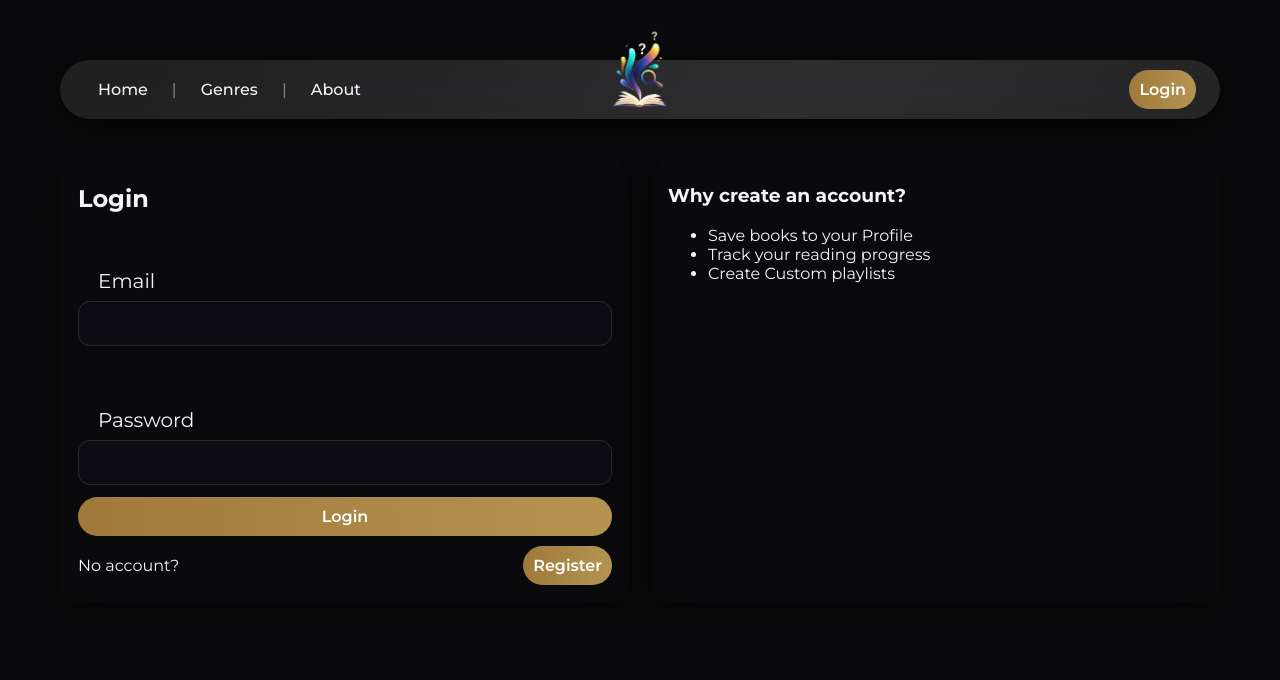
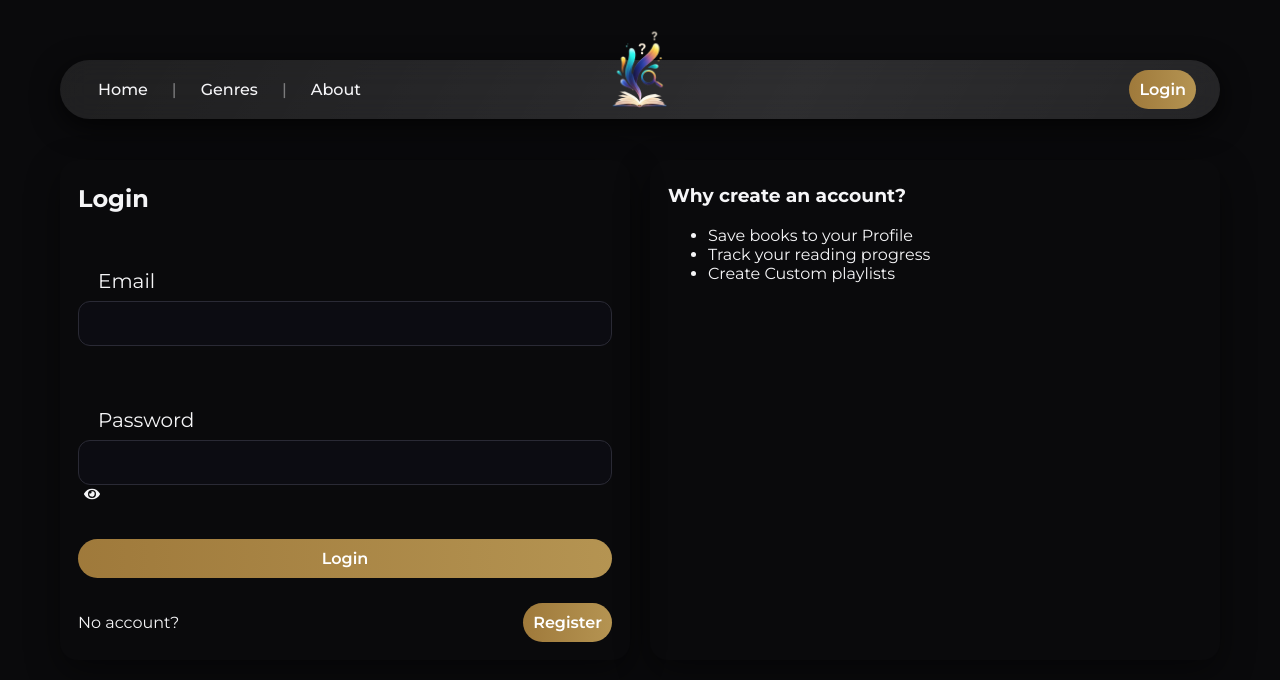
Before and after one commit to rishitsinghhere/What-Do-I-Read, a React (Create React App) app in the folder what-do-i-read/: page /auth in a window 1280 px wide. Shown: the top 680 px of the page. Built offline with nearby package versions, Linux system fonts and the light colour scheme.

Commit message:
Update Auth.jsx

```diff
--- a/what-do-i-read/src/pages/Auth.jsx
+++ b/what-do-i-read/src/pages/Auth.jsx
@@ -1,49 +1,133 @@
 import { useState } from "react";
 import { useNavigate } from "react-router-dom";
 import { useAuth } from "../context/AuthContext";
+import * as FaIcons from "react-icons/fa"; // Import all FontAwesome icons
 
 export default function Auth(){
   const [mode, setMode] = useState("login");
   const { login, register } = useAuth();
   const nav = useNavigate();
 
-  const [name,setName] = useState("");
-  const [email,setEmail] = useState("");
-  const [password,setPassword] = useState("");
+  const [username, setUsername] = useState("");
+  const [email, setEmail] = useState("");
+  const [password, setPassword] = useState("");
+  const [error, setError] = useState("");
+  const [isLoading, setIsLoading] = useState(false);
 
-  const submit = (e)=>{
+  const submit = async (e) => {
     e.preventDefault();
-    if (mode==="login"){ login(email,password); }
-    else { register(name,email,password); }
+    setError("");
+    setIsLoading(true);
+
+    try {
+      if (mode === "login") {
+        await login(email, password);
+      } else {
+        await register(username, email, password);
+      }
       nav("/profile");
+    } catch (err) {
+      setError(err.message);
+    } finally {
+      setIsLoading(false);
+    }
   }
 
+  const [showPassword, setShowPassword] = useState(false);
+
   return (
-
-  <div class ="container-auth">
+    <div className="container-auth">
       <div className="grid" style={{gridTemplateColumns:"1fr 1fr",gap:20}}>
         <div className="card" style={{padding:18}}>
           <h2 style={{margin:"6px 0"}}>{mode==="login" ? "Login" : "Register"}</h2>
+
+          {error && (
+            <div style={{
+              color: "var(--danger, #dc3545)",
+              backgroundColor: "var(--danger-light, #f8d7da)",
+              padding: "8px 12px",
+              borderRadius: "4px",
+              marginBottom: "12px",
+              fontSize: "14px"
+            }}>
+              {error}
+            </div>
+          )}
+
           <form className="form" onSubmit={submit}>
-          {mode!=="login" && (
+            {mode !== "login" && (
               <div className="form-row">
-              <div className="label">Name</div>
-              <input className="input" value={name} onChange={e=>setName(e.target.value)} required />
+                <div className="label">Username</div>
+                <input
+                  className="input"
+                  value={username}
+                  onChange={e => setUsername(e.target.value)}
+                  required
+                  maxLength={15}
+                  pattern="[a-zA-Z0-9]+"
+                  title="Username can only contain letters and numbers (max 15 characters)"
+                />
+                <small style={{color: "var(--muted)", fontSize: "12px", marginTop: "4px"}}>
+                  Max 15 characters, letters and numbers only
+                </small>
               </div>
             )}
             <div className="form-row">
               <div className="label">Email</div>
-            <input className="input" value={email} onChange={e=>setEmail(e.target.value)} required type="email" />
+              <input
+                className="input"
+                value={email}
+                onChange={e => setEmail(e.target.value)}
+                required
+                type="email"
+              />
             </div>
             <div className="form-row">
               <div className="label">Password</div>
-            <input className="input" value={password} onChange={e=>setPassword(e.target.value)} required type="password" />
+              <div style={{ position: "relative" }}>
+                <input
+                  className="input"
+                  value={password}
+                  onChange={(e) => setPassword(e.target.value)}
+                  required
+                  type={showPassword ? "text" : "password"}
+                  style={{ paddingRight: "40px" }}
+                />
+                <button
+                  type="button"
+                  onClick={() => setShowPassword((prev) => !prev)}
+                  aria-label={showPassword ? "Hide password" : "Show password"}
+                  id="password-toggle"
+                >
+                  {showPassword ? <FaIcons.FaEyeSlash /> : <FaIcons.FaEye />}
+                </button>
               </div>
-          <button className="btn primary" type="submit">{mode==="login"?"Login":"Create account"}</button>
+
+              {mode !== "login" && (
+                <small style={{ color: "var(--muted)", fontSize: "12px", marginTop: "4px" }}>
+                  Must be 8+ characters with uppercase, lowercase, number, and special character
+                </small>
+              )}
+            </div>
+            <button
+              className="btn primary"
+              type="submit"
+              disabled={isLoading}
+              style={{marginTop:20}}
+            >
+              {isLoading ? "Please wait..." : (mode==="login"?"Login":"Create account")}
+            </button>
           </form>
-        <div className="row" style={{marginTop:10}}>
+          <div className="row" style={{marginTop:25}}>
             <span className="muted">{mode==="login" ? "No account?" : "Already have an account?"}</span>
-          <button className="btn ghost" onClick={()=>setMode(mode==="login"?"register":"login")}>
+            <button
+              className="btn ghost"
+              onClick={() => {
+                setMode(mode==="login"?"register":"login");
+                setError("");
+              }}
+              disabled={isLoading}
+            >
               {mode==="login" ? "Register" : "Login"}
             </button>
           </div>
@@ -55,7 +139,6 @@ export default function Auth(){
             <li>Track your reading progress</li>
             <li>Create Custom playlists</li>
           </ul>
-
         </div>
       </div>
     </div>
```
Lines whose indentation alone changed are shown as unchanged.
